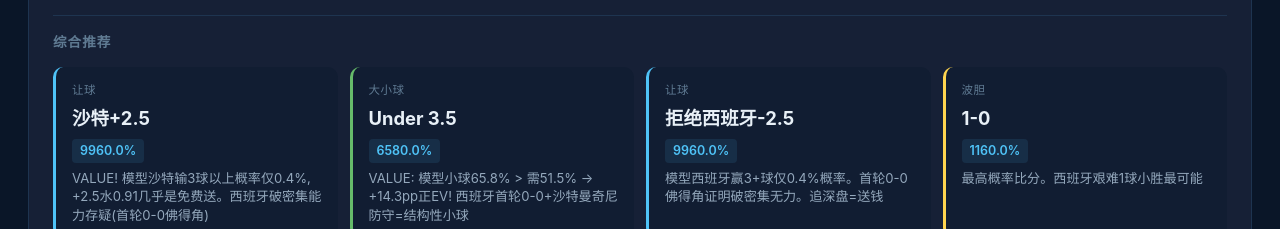
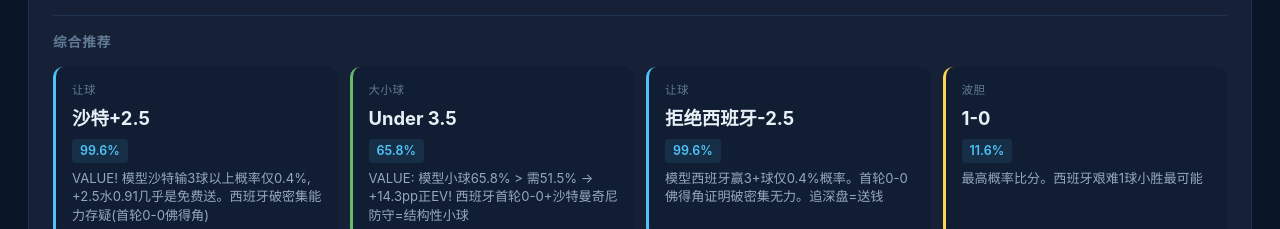
Before and after one commit to ChandlerTian/worldCup, a website built with Vite: page index.html in a window 1280 px wide. Shown: the part 2020-2249 px from the top of the page. Built offline with nearby package versions, Linux system fonts and the light colour scheme.

Commit message:
fix: 修复推荐卡片modelProb显示膨胀100倍 + O/U 2.25概率值错误

```diff
--- a/src/data/today-predictions.ts
+++ b/src/data/today-predictions.ts
@@ -26,10 +26,10 @@ export const todayPredictions: MatchPrediction[] = [
     overUnder: [{line:3.5, over:0.342, under:0.658, marketOver:'@1.92', marketUnder:'@1.94'},{line:3.0, over:0.342, under:0.658, marketOver:'@2.10', marketUnder:'@1.78'}],
     predictions: [{score:'1-0', prob:11.6, reason:'西班牙控球但破密集效率低,可能仅1球小胜'},{score:'2-0', prob:11.2, reason:'西班牙若早进球则沙特被迫出击,二次打击'},{score:'2-1', prob:9.9, reason:'沙特有反击1球能力(Al-Dawsari)'}],
     recommendations: [
-      {type:'让球', pick:'沙特+2.5', odds:'@1.91', modelProb:99.6, reason:'VALUE! 模型沙特输3球以上概率仅0.4%, +2.5水0.91几乎是免费送。西班牙破密集能力存疑(首轮0-0佛得角)'},
-      {type:'大小球', pick:'Under 3.5', odds:'@1.94', modelProb:65.8, reason:'VALUE: 模型小球65.8% > 需51.5% → +14.3pp正EV! 西班牙首轮0-0+沙特曼奇尼防守=结构性小球'},
-      {type:'让球', pick:'拒绝西班牙-2.5', odds:'@1.92', modelProb:99.6, reason:'模型西班牙赢3+球仅0.4%概率。首轮0-0佛得角证明破密集无力。追深盘=送钱'},
-      {type:'波胆', pick:'1-0', odds:'@6.50', modelProb:11.6, reason:'最高概率比分。西班牙艰难1球小胜最可能'}
+      {type:'让球', pick:'沙特+2.5', odds:'@1.91', modelProb:0.996, reason:'VALUE! 模型沙特输3球以上概率仅0.4%, +2.5水0.91几乎是免费送。西班牙破密集能力存疑(首轮0-0佛得角)'},
+      {type:'大小球', pick:'Under 3.5', odds:'@1.94', modelProb:0.658, reason:'VALUE: 模型小球65.8% > 需51.5% → +14.3pp正EV! 西班牙首轮0-0+沙特曼奇尼防守=结构性小球'},
+      {type:'让球', pick:'拒绝西班牙-2.5', odds:'@1.92', modelProb:0.996, reason:'模型西班牙赢3+球仅0.4%概率。首轮0-0佛得角证明破密集无力。追深盘=送钱'},
+      {type:'波胆', pick:'1-0', odds:'@6.50', modelProb:0.116, reason:'最高概率比分。西班牙艰难1球小胜最可能'}
     ],
     analysis: {
       groupSituation: '**H组第2轮形势**\n\n西班牙1分(0-0佛得角,爆冷!) vs 沙特1分(1-1乌拉圭,不错)。乌拉圭1分,佛得角1分。四队全平!\n\n**淘汰赛路径:** H1打最佳第3(~Elo1600) vs H2对G2(~Elo1750)。差距150 Elo,争头名有动力但不极端。\n\n**关键:** 西班牙首轮0-0暴露了对低位防守的无力。今天面对同样紧凑的沙特,能否调整?',
@@ -79,10 +79,10 @@ export const todayPredictions: MatchPrediction[] = [
     overUnder: [{line:2.5, over:0.514, under:0.486, marketOver:'@1.88', marketUnder:'@1.94'},{line:2.75, over:0.514, under:0.486, marketOver:'@2.15', marketUnder:'@1.75'}],
     predictions: [{score:'1-0', prob:11.3, reason:'比利时经验微优,但进球效率可能不高'},{score:'1-1', prob:10.9, reason:'双方都有进球能力但也都不稳定'},{score:'2-1', prob:9.4, reason:'开放式打法下比利时De Bruyne关键传球制胜'}],
     recommendations: [
-      {type:'让球', pick:'伊朗+1.5', odds:'@1.85', modelProb:74.7, reason:'VALUE! 模型伊朗不输超1球74.7% > 需54% → +20.7pp巨大value! 真实盘口比利时-1.25,伊朗方向深度value'},
-      {type:'大小球', pick:'Over 2.5', odds:'@1.88', modelProb:51.4, reason:'微弱正EV: 模型51.4%>需53.2%→边缘。但双方must-win开放打法加强Over逻辑'},
-      {type:'让球', pick:'拒绝比利时-1.5', odds:'@2.25', modelProb:25.3, reason:'模型仅25.3%→负EV。市场-1.25已经很激进,更大盘口没有支撑'},
-      {type:'波胆', pick:'1-1', odds:'@6.00', modelProb:10.9, reason:'最高概率比分但波胆overround高,仅供参考'}
+      {type:'让球', pick:'伊朗+1.5', odds:'@1.85', modelProb:0.747, reason:'VALUE! 模型伊朗不输超1球74.7% > 需54% → +20.7pp巨大value! 真实盘口比利时-1.25,伊朗方向深度value'},
+      {type:'大小球', pick:'Over 2.5', odds:'@1.88', modelProb:0.514, reason:'微弱正EV: 模型51.4%>需53.2%→边缘。但双方must-win开放打法加强Over逻辑'},
+      {type:'让球', pick:'拒绝比利时-1.5', odds:'@2.25', modelProb:0.253, reason:'模型仅25.3%→负EV。市场-1.25已经很激进,更大盘口没有支撑'},
+      {type:'波胆', pick:'1-1', odds:'@6.00', modelProb:0.109, reason:'最高概率比分但波胆overround高,仅供参考'}
     ],
     analysis: {
       groupSituation: '**G组极度均衡!**\n\n比利时1分(1-1埃及) | 伊朗1分(2-2新西兰) | 埃及1分(1-1比利时) | 新西兰1分(2-2伊朗)\n\n四队全平!!! 这意味着第2轮就是淘汰赛——输球的队伍第3轮将陷入极度被动。\n\n**博弈论:** 双方都知道平局=灾难(第3轮面对另一个1分对手仍需拼)。MUST-WIN动力极强→预期开放式打法。',
@@ -129,13 +129,13 @@ export const todayPredictions: MatchPrediction[] = [
     ],
     groupContext: 'H组第2轮。乌拉圭1分(1-1沙特,不佳) vs 佛得角1分(0-0西班牙,超级爆冷!)。佛得角是本届最大黑马候选——Elo1490逼平Elo1975的西班牙!\n\n⚠️ 6/20教训: 厄瓜多尔0-0库拉索(Elo差463)。碾压场不等于大胜!佛得角比库拉索强得多(逼平西班牙!)。',
     handicaps: [{line:-1.5, win:0.380, draw:0, lose:0.620},{line:-1, win:0.380, draw:0.195, lose:0.425},{line:-0.5, win:0.720, draw:0, lose:0.280}],
-    overUnder: [{line:2.5, over:0.597, under:0.403, marketOver:'@1.87', marketUnder:'@1.99'},{line:2.25, over:0.597, under:0.403, marketOver:'@2.05', marketUnder:'@1.80'}],
+    overUnder: [{line:2.5, over:0.597, under:0.403, marketOver:'@1.87', marketUnder:'@1.99'},{line:2.25, over:0.623, under:0.377, marketOver:'@2.05', marketUnder:'@1.80'}],
     predictions: [{score:'2-0', prob:12.1, reason:'乌拉圭进攻丰富但佛得角防守纪律限制大胜'},{score:'1-0', prob:11.2, reason:'佛得角铁桶阵仅被攻破1次'},{score:'2-1', prob:9.5, reason:'佛得角也有进球能力(反击质量虽低但团队配合好)'}],
     recommendations: [
-      {type:'胜平负', pick:'乌拉圭胜', odds:'@1.55', modelProb:72.0, reason:'VALUE! 模型72.0% vs market 64.5% → +7.5pp正EV! 今日唯一模型>市场的强队场次。乌拉圭实力碾压佛得角'},
-      {type:'大小球', pick:'Under 2.5 观望', odds:'@1.90', modelProb:40.4, reason:'模型40.4%<need 53%→数学无value。但佛得角0-0西班牙+乌拉圭首轮仅1球→结构性小球'},
-      {type:'让球', pick:'乌拉圭-1.5 拒绝!', odds:'@2.30', modelProb:38.0, reason:'⚠️ 厄瓜多尔0-0教训! 佛得角防守已证明(0-0西班牙!),不追碾压让球'},
-      {type:'波胆', pick:'1-0', odds:'@6.00', modelProb:11.2, reason:'佛得角铁桶阵限制乌拉圭进球数。比尔萨高压可能只够破防1次'}
+      {type:'胜平负', pick:'乌拉圭胜', odds:'@1.55', modelProb:0.720, reason:'VALUE! 模型72.0% vs market 64.5% → +7.5pp正EV! 今日唯一模型>市场的强队场次。乌拉圭实力碾压佛得角'},
+      {type:'大小球', pick:'Under 2.5 观望', odds:'@1.90', modelProb:0.404, reason:'模型40.4%<need 53%→数学无value。但佛得角0-0西班牙+乌拉圭首轮仅1球→结构性小球'},
+      {type:'让球', pick:'乌拉圭-1.5 拒绝!', odds:'@2.30', modelProb:0.380, reason:'⚠️ 厄瓜多尔0-0教训! 佛得角防守已证明(0-0西班牙!),不追碾压让球'},
+      {type:'波胆', pick:'1-0', odds:'@6.00', modelProb:0.112, reason:'佛得角铁桶阵限制乌拉圭进球数。比尔萨高压可能只够破防1次'}
     ],
     analysis: {
       groupSituation: '**H组第2轮 — 佛得角是本届最大黑马!**\n\n乌拉圭1分(1-1沙特) | 佛得角1分(0-0西班牙!) | 西班牙1分(0-0佛得角) | 沙特1分(1-1乌拉圭)\n\nH组四队全平!佛得角Elo1490逼平Elo1975西班牙是本届至今最大冷门。\n\n**⚠️ 6/20教训:** 厄瓜多尔(Elo1890) 0-0 库拉索(Elo1427)!!! Elo差463都无法转化为进球。佛得角(Elo1490)已经证明了比库拉索强得多(逼平西班牙!)。不能盲目追乌拉圭碾压。',
@@ -182,13 +182,13 @@ export const todayPredictions: MatchPrediction[] = [
     ],
     groupContext: 'G组第2轮。新西兰首轮2-2伊朗(惊人!Just梅开二度)。埃及首轮1-1比利时(不错)。G组4队全平(都是1分)。\n\n新西兰Matthew Just是本届黑马新星——大洋洲球队首轮梅开二度震惊世界。',
     handicaps: [{line:1.0, win:0.715, draw:0.165, lose:0.120},{line:0.5, win:0.285, draw:0, lose:0.715},{line:0, win:0.285, draw:0.230, lose:0.485}],
-    overUnder: [{line:2.5, over:0.516, under:0.484, marketOver:'@1.86', marketUnder:'@1.96'},{line:2.25, over:0.516, under:0.484, marketOver:'@2.05', marketUnder:'@1.82'}],
+    overUnder: [{line:2.5, over:0.516, under:0.484, marketOver:'@1.86', marketUnder:'@1.96'},{line:2.25, over:0.637, under:0.363, marketOver:'@2.05', marketUnder:'@1.82'}],
     predictions: [{score:'0-1', prob:11.2, reason:'埃及Salah个人能力制胜。新西兰可能攻不破埃及后防'},{score:'1-1', prob:10.9, reason:'双方都有进球能力。G组均衡格局延续'},{score:'1-2', prob:9.4, reason:'新西兰先进球但埃及经验逆转'}],
     recommendations: [
-      {type:'让球', pick:'新西兰+1.0', odds:'@2.02', modelProb:71.5, reason:'VALUE! 模型新西兰不输超1球71.5% > 需49.5% → +22pp巨大value! 真实盘口埃及-1.0, NZ+1.0是今天最佳value'},
-      {type:'大小球', pick:'Under 2.5', odds:'@1.96', modelProb:48.4, reason:'模型48.4% vs 需51%→边缘。G组must-win可能推高总球数。观望'},
-      {type:'胜平负', pick:'拒绝埃及胜', odds:'@1.84', modelProb:48.5, reason:'模型48.5%<需54.3%→无value。埃及被高估,Salah虽强但团队一般'},
-      {type:'波胆', pick:'1-1', odds:'@6.50', modelProb:10.9, reason:'G组均衡格局最自然比分。但波胆仅供参考'}
+      {type:'让球', pick:'新西兰+1.0', odds:'@2.02', modelProb:0.715, reason:'VALUE! 模型新西兰不输超1球71.5% > 需49.5% → +22pp巨大value! 真实盘口埃及-1.0, NZ+1.0是今天最佳value'},
+      {type:'大小球', pick:'Under 2.5', odds:'@1.96', modelProb:0.484, reason:'模型48.4% vs 需51%→边缘。G组must-win可能推高总球数。观望'},
+      {type:'胜平负', pick:'拒绝埃及胜', odds:'@1.84', modelProb:0.485, reason:'模型48.5%<需54.3%→无value。埃及被高估,Salah虽强但团队一般'},
+      {type:'波胆', pick:'1-1', odds:'@6.50', modelProb:0.109, reason:'G组均衡格局最自然比分。但波胆仅供参考'}
     ],
     analysis: {
       groupSituation: '**G组四队全平——第2轮就是淘汰赛!**\n\n新西兰1分(2-2伊朗) | 埃及1分(1-1比利时) | 比利时1分(1-1埃及) | 伊朗1分(2-2新西兰)\n\n四队1分并列!第2轮结果直接决定出线命运。输球方第3轮将面临极大压力。\n\n**新西兰黑马叙事:** Matthew Just首轮梅开二度是本届最惊喜的个人表演之一。大洋洲球队从来不是鱼腩——但从来没有在世界杯进这么多球!',
```
Also changed, not shown: dist/index.html.
